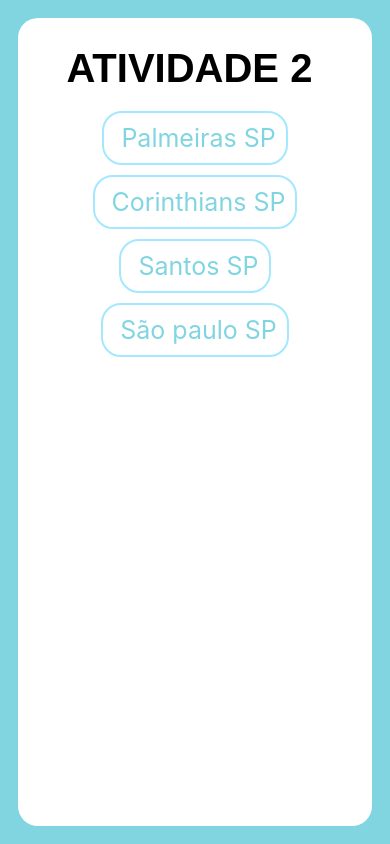
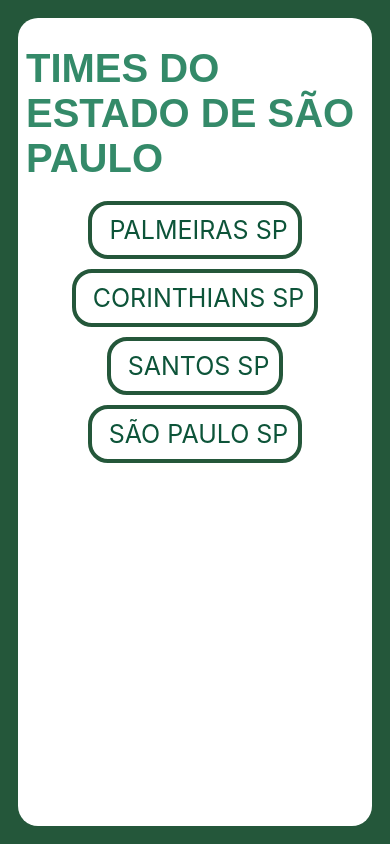
Before and after one commit to Pedrox23/aula_expo_0, a React Native app: screen / in a window 390 px wide. Built offline with nearby package versions, Linux system fonts and the light colour scheme.

Commit message:
AULA 26-04

```diff
--- a/App.js
+++ b/App.js
@@ -19,7 +19,7 @@
 const styles = StyleSheet.create({
   container: {
     flex: 1,
-    backgroundColor: '#80d5e0',
+    backgroundColor: '#24573a',
     alignItems: 'center',
     justifyContent: 'center',
     padding: 18,
--- a/components/atividade_2/index.js
+++ b/components/atividade_2/index.js
@@ -6,12 +6,12 @@
 function atividade_2() {
     return(
         <View  style={styles.container}>
-            <Text style={styles.titulo}>ATIVIDADE 2 </Text>
+            <Text style={styles.titulo}>TIMES DO ESTADO DE SÃO PAULO </Text>
 
-            <Mensagem nome='Palmeiras'  estado='SP' />
-            <Mensagem nome='Corinthians' estado='SP'/>
-            <Mensagem nome='Santos'  estado='SP'/>
-            <Mensagem nome='São paulo' estado='SP'/>
+            <Mensagem nome='PALMEIRAS'  estado='SP' />
+            <Mensagem nome='CORINTHIANS' estado='SP'/>
+            <Mensagem nome='SANTOS'  estado='SP'/>
+            <Mensagem nome='SÃO PAULO' estado='SP'/>
 
 
 
--- a/components/atividade_2/mensagem/styles.js
+++ b/components/atividade_2/mensagem/styles.js
@@ -4,12 +4,12 @@
     mensagem: {
         fontSize: 25,
         margin: 10,
-        color: '#80d5e0'
+        color: '#0d5439'
 
     },
     viewmensagem: {
-        borderWidth: 2,
-        borderColor: '#a3e8ff',
+        borderWidth: 4,
+        borderColor: '#24573a',
         borderRadius: 20,
         marginBottom: 10,
 
--- a/components/atividade_2/styles.js
+++ b/components/atividade_2/styles.js
@@ -15,12 +15,13 @@
         fontWeight: 'bold',
         fontFamily: 'Arial',
         marginVertical: 20,
+        color:'#348a69'
 
     },
     mensagem: {
         fontSize: 25,
         margin: 10,
-        color: '#80d5e0'
+        color: '#0d5439'
 
     },
     viewmensagem: {
```
